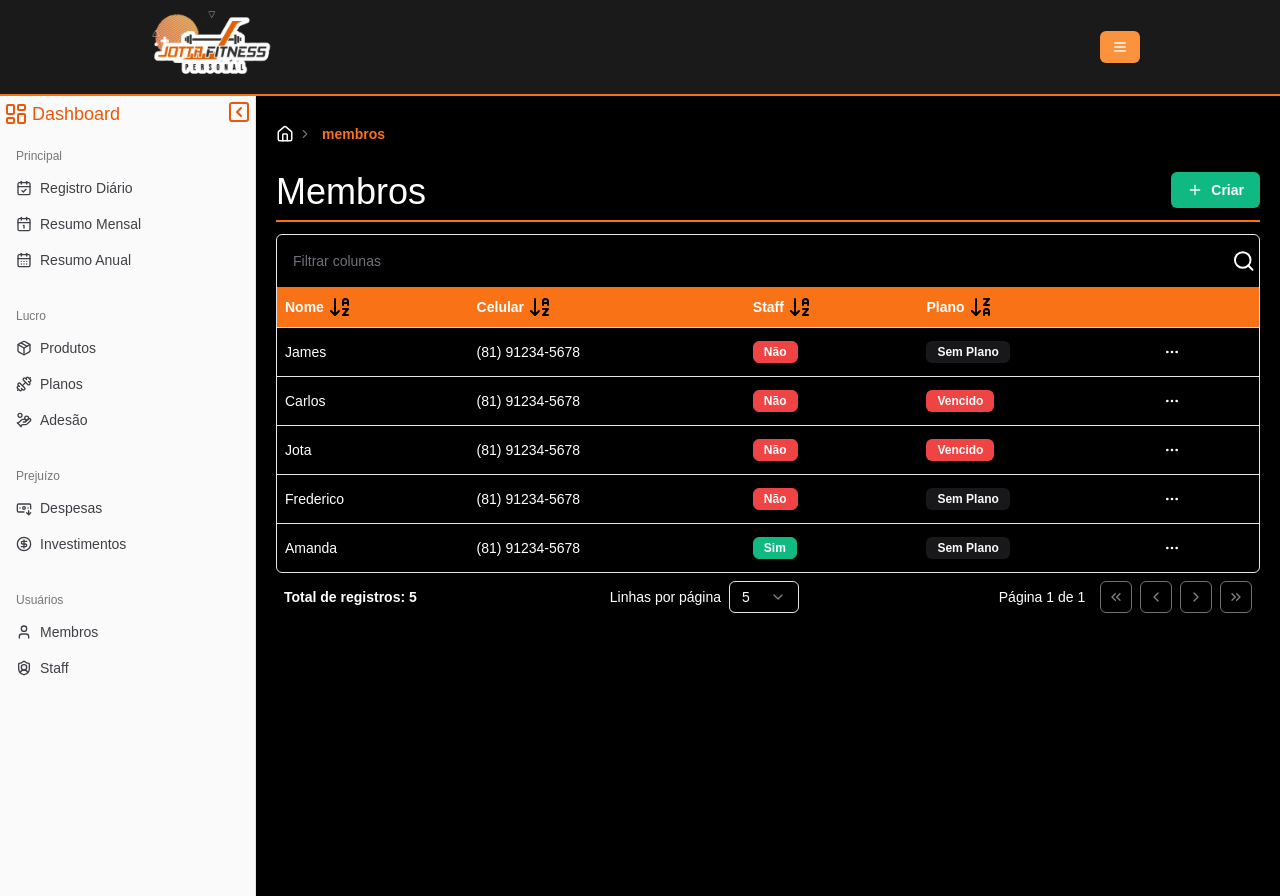
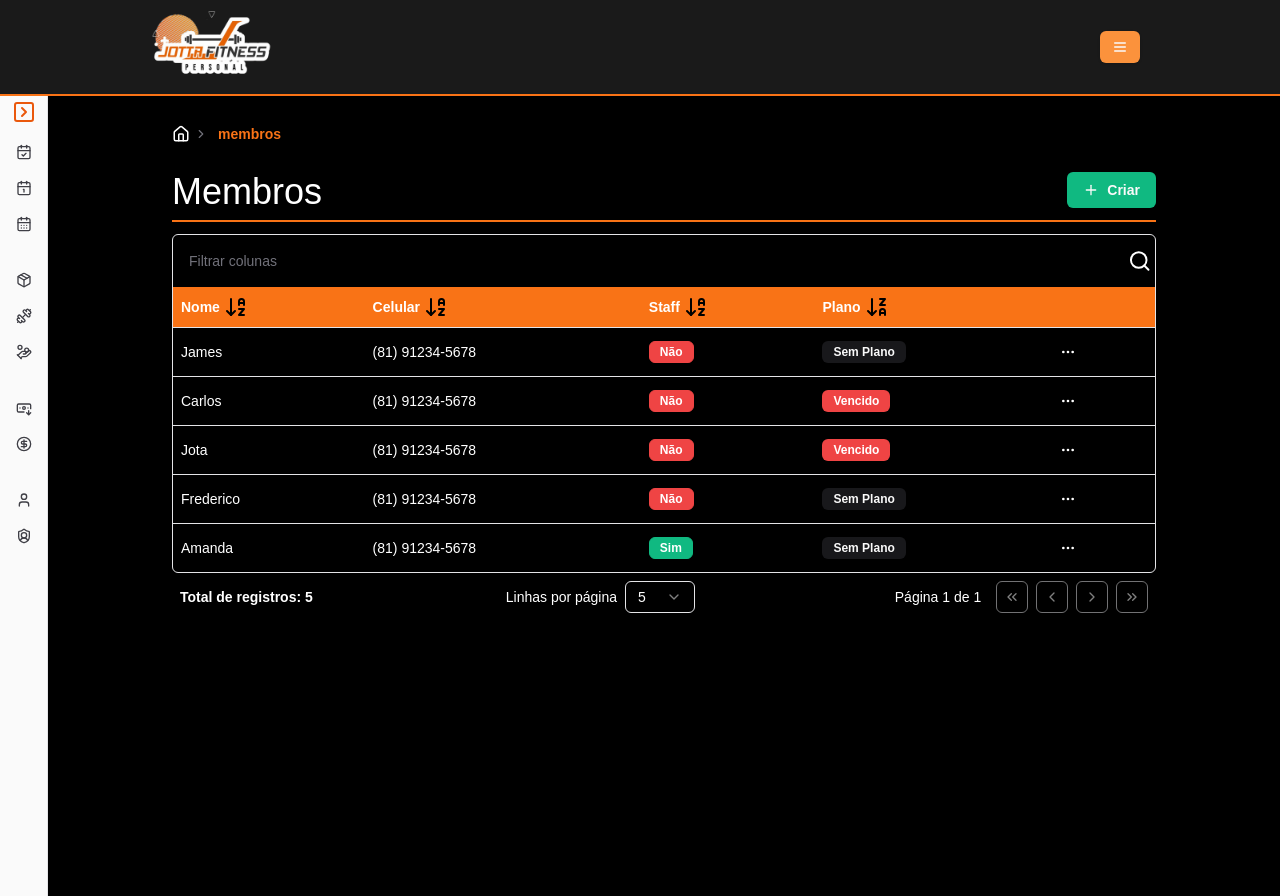
Before and after one commit to Bruno-Calasans/jotta-fitness, a Next.js app: page /dashboard/members in a window 1280 px wide. Built offline with nearby package versions, Linux system fonts and the light colour scheme.

Commit message:
persist dashboard open state

```diff
--- a/src/components/dashboard/DashboardSideBarButton.tsx
+++ b/src/components/dashboard/DashboardSideBarButton.tsx
@@ -7,16 +7,31 @@ import {
 import { useSidebar } from "@/components/ui/sidebar";
 import { cn } from "@/lib/utils";
 import Link from "next/link";
+import { useEffect } from "react";
 
 export default function DashboardSideBarButton() {
-  const { open, toggleSidebar } = useSidebar();
+  const { open, toggleSidebar, setOpen } = useSidebar();
+
+  const toggleSideBarHandler = () => {
+    if (open) {
+      localStorage.removeItem("side-bar");
+    } else {
+      localStorage.setItem("side-bar", "true");
+    }
+
+    toggleSidebar();
+  };
+
+  useEffect(() => {
+    setOpen(!!localStorage.getItem("side-bar"));
+  }, []);
 
   return (
     <button
       id="trigger"
       className={cn(
         "flex justify-end p-1 transition-all",
-        !open && "justify-center",
+        !open && "justify-center"
       )}
     >
       {open ? (
@@ -27,13 +42,13 @@ export default function DashboardSideBarButton() {
           </Link>
           <SquareChevronLeft
             className="text-orange-600"
-            onClick={toggleSidebar}
+            onClick={toggleSideBarHandler}
           />
         </div>
       ) : (
         <SquareChevronRight
           className="text-orange-600"
-          onClick={toggleSidebar}
+          onClick={toggleSideBarHandler}
         />
       )}
     </button>
```
